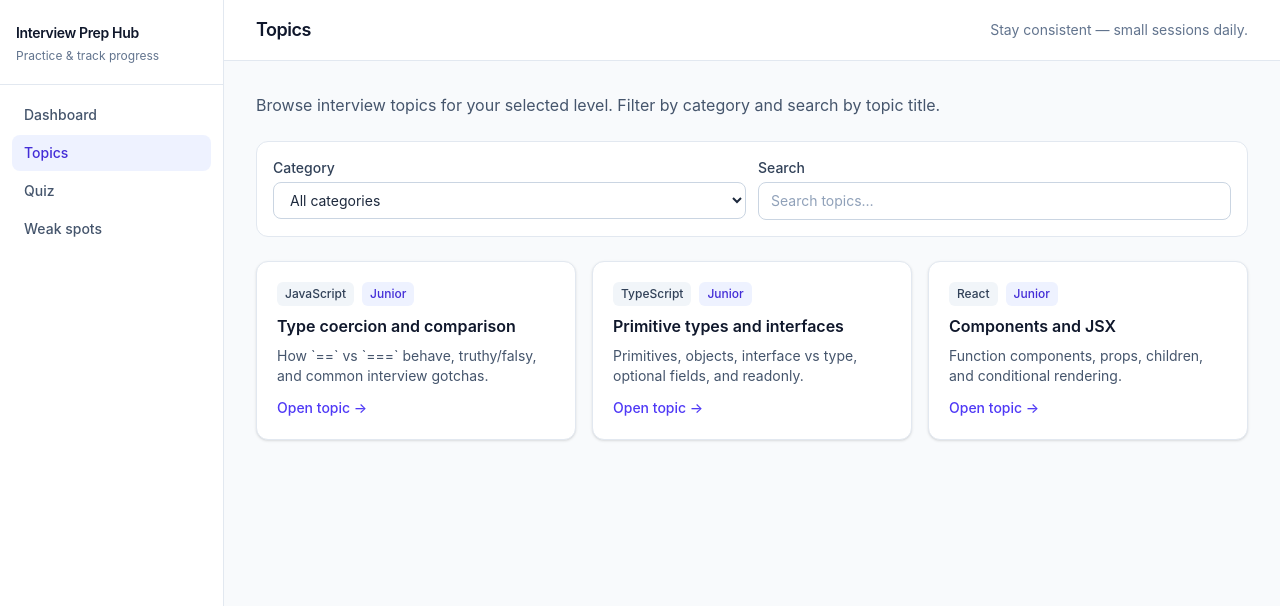
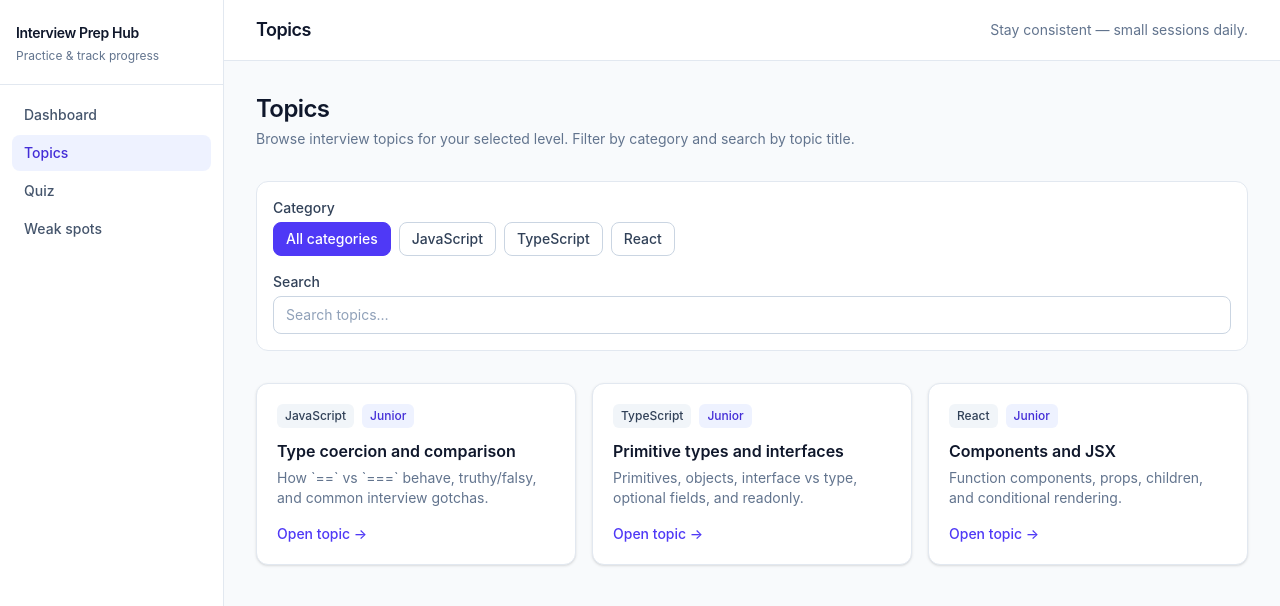
Before and after one commit to annabusko/interview-prep-hub, a React (Vite) app: page /interview-prep-hub/topics in a window 1280 px wide. Shown: the top 606 px of the page. Built offline with nearby package versions, Linux system fonts and the light colour scheme.

Commit message:
refactor: replace category select with filter chips (topics)

```diff
--- a/src/pages/TopicsPage.tsx
+++ b/src/pages/TopicsPage.tsx
@@ -23,18 +23,18 @@ function TopicCard({
   openDetailsLabel: string
 }>) {
   return (
-    <li>
+    <li className="flex">
       <Link
         to={PATHS.topicDetail(topic.id)}
-        className="block rounded-xl border border-slate-200 bg-white p-5 shadow-sm transition hover:-translate-y-0.5 hover:border-indigo-200 hover:shadow-md"
+        className="flex flex-col w-full rounded-xl border border-slate-200 bg-white p-5 shadow-sm transition hover:-translate-y-0.5 hover:border-indigo-200 hover:shadow-md"
       >
-        <div className="mb-2 flex flex-wrap items-center gap-2">
+        <div className="mb-3 flex flex-wrap items-center gap-2">
           <Badge className="bg-slate-100 text-slate-700">{categoryTitle}</Badge>
           <Badge className="bg-indigo-50 text-indigo-700">{levelLabel}</Badge>
         </div>
-        <h2 className="text-base font-semibold text-slate-900">{topic.title[language]}</h2>
-        <p className="mt-2 line-clamp-3 text-sm text-slate-600">{topic.summary[language]}</p>
-        <span className="mt-3 inline-flex text-sm font-medium text-indigo-600">{openDetailsLabel} →</span>
+        <h2 className="text-base font-semibold leading-snug text-slate-900">{topic.title[language]}</h2>
+        <p className="mt-1.5 line-clamp-2 text-sm text-slate-500">{topic.summary[language]}</p>
+        <span className="mt-auto pt-4 inline-flex text-sm font-medium text-indigo-600 transition-colors hover:text-indigo-800">{openDetailsLabel} →</span>
       </Link>
     </li>
   )
@@ -70,25 +70,32 @@ export function TopicsPage() {
   )
 
   return (
-    <div className="space-y-6">
-      <p className="max-w-3xl text-slate-600">{t('topics.description')}</p>
+    <div className="space-y-8">
+      <div className="space-y-1">
+        <h1 className="text-2xl font-semibold tracking-tight text-slate-900">{t('nav.topics')}</h1>
+        <p className="text-sm text-slate-500">{t('topics.description')}</p>
+      </div>
 
-      <section className="grid gap-3 rounded-xl border border-slate-200 bg-white p-4 sm:grid-cols-2">
-        <label className="flex flex-col gap-1">
+      <section className="flex flex-col gap-4 rounded-xl border border-slate-200 bg-white p-4">
+        <div className="flex flex-col gap-1">
           <span className="text-sm font-medium text-slate-700">{t('filters.category')}</span>
-          <select
-            value={selectedCategoryId}
-            onChange={(event) => setSelectedCategoryId(event.target.value)}
-            className="rounded-lg border border-slate-300 bg-white px-3 py-2 text-sm text-slate-800 outline-none ring-indigo-500 focus:ring"
-          >
-            <option value="all">{t('filters.allCategories')}</option>
-            {categories.map((category) => (
-              <option key={category.id} value={category.id}>
-                {category.title[selectedLanguage]}
-              </option>
+          <fieldset className="flex flex-wrap gap-2 border-none p-0 m-0">
+            {[{ id: 'all', label: t('filters.allCategories') }, ...categories.map((c) => ({ id: c.id, label: c.title[selectedLanguage] }))].map(({ id, label }) => (
+              <button
+                key={id}
+                type="button"
+                onClick={() => setSelectedCategoryId(id)}
+                className={
+                  selectedCategoryId === id
+                    ? 'rounded-lg border border-indigo-600 bg-indigo-600 px-3 py-1.5 text-sm font-medium text-white transition-colors'
+                    : 'rounded-lg border border-slate-300 bg-white px-3 py-1.5 text-sm font-medium text-slate-700 transition-colors hover:border-slate-400 hover:text-slate-900'
+                }
+              >
+                {label}
+              </button>
             ))}
-          </select>
-        </label>
+          </fieldset>
+        </div>
 
         <label className="flex flex-col gap-1">
           <span className="text-sm font-medium text-slate-700">{t('search.label')}</span>
```
